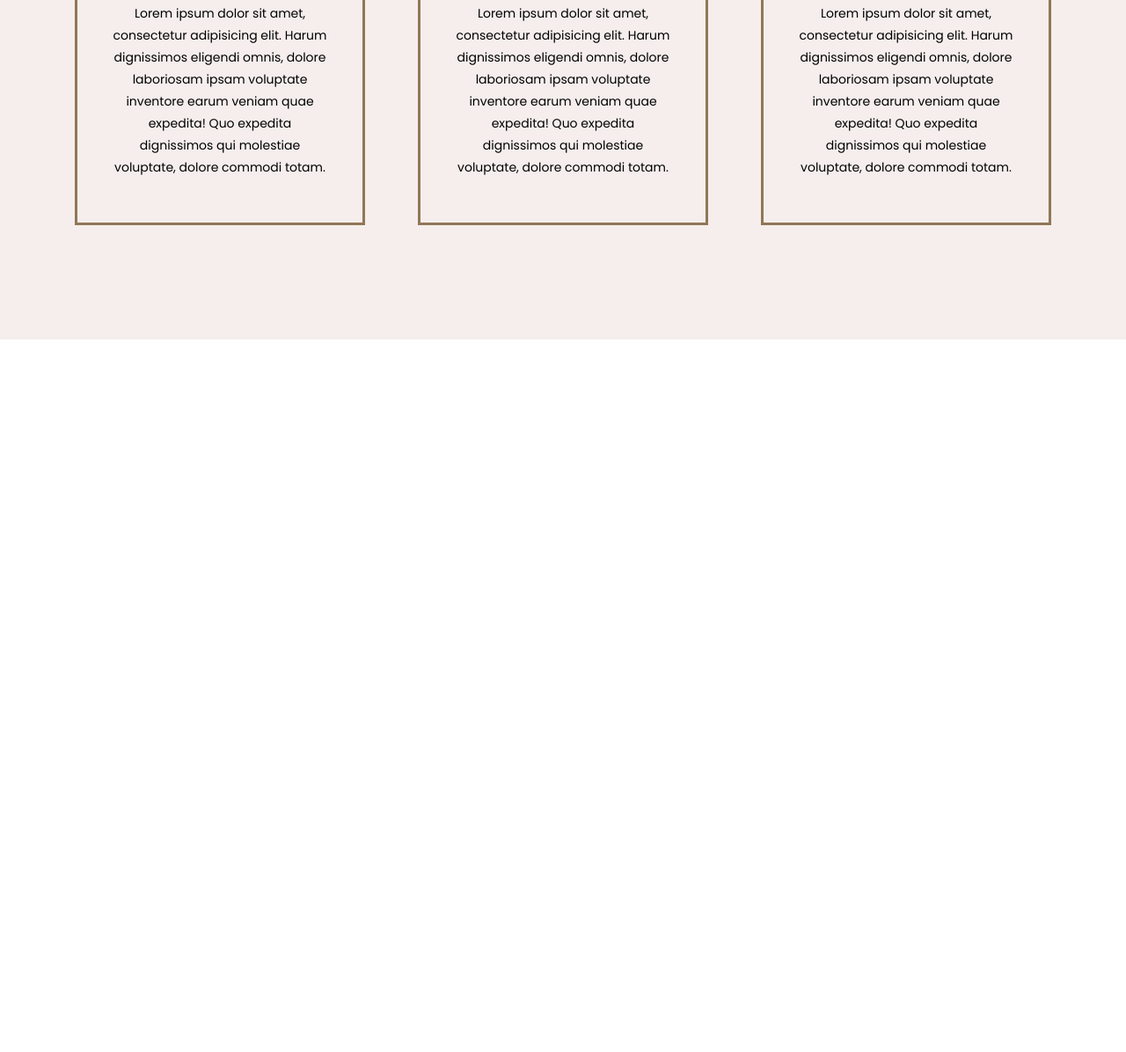
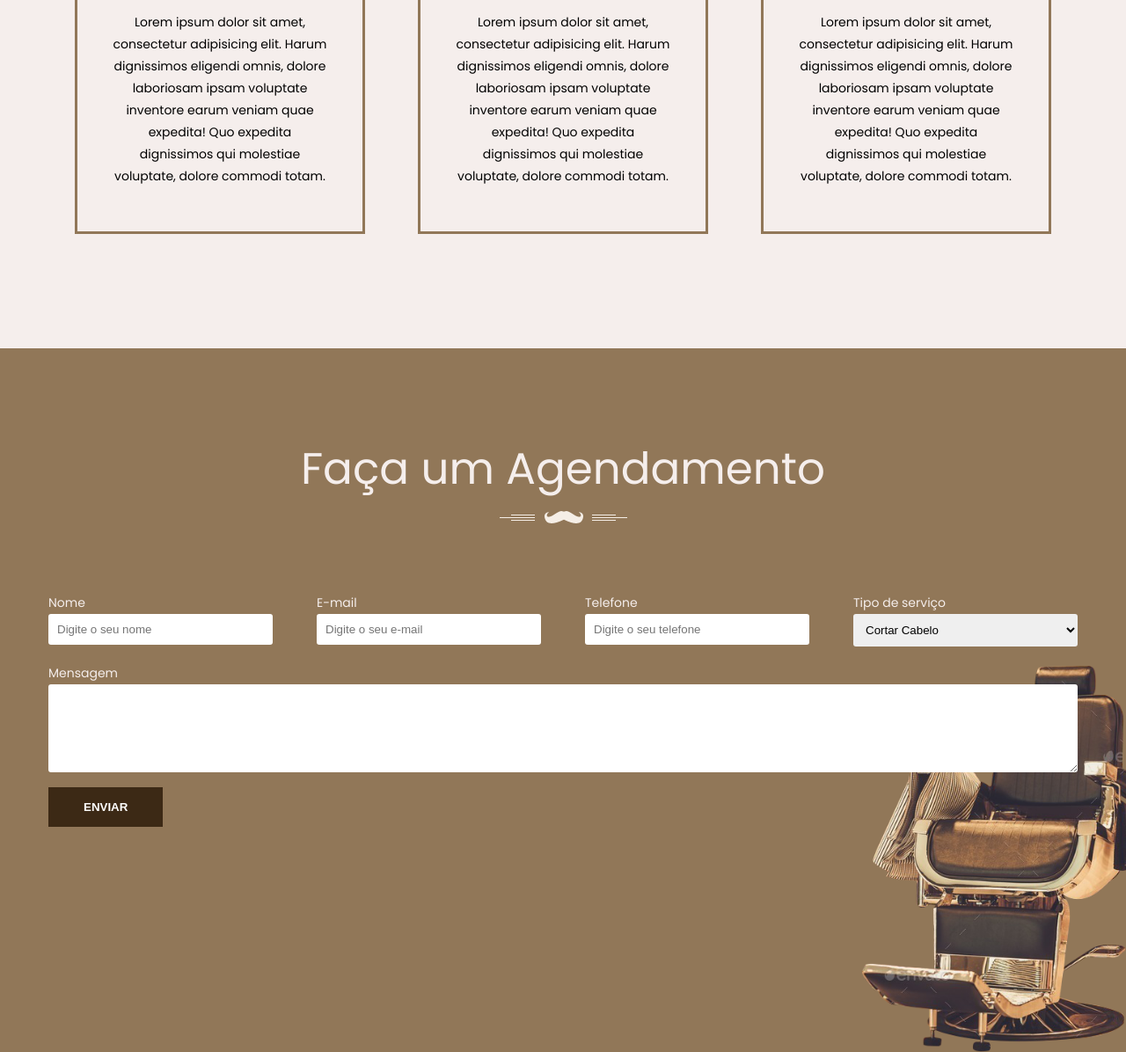
Before and after one commit to arqpatrick/barbershop, a plain HTML site: page index.html in a window 1280 px wide. Shown: the part 2060-3256 px from the top of the page at 88% size. Before the commit the page ends 2446 px from the top, so only its background shows below. Drawn offline with Linux system fonts and the light colour scheme.

Commit message:
appointment

```diff
--- a/css/style.css
+++ b/css/style.css
@@ -219,6 +219,7 @@ body {
   color: var(--color-secondary);
   font-weight: 400;
   font-size: 50px;
+  margin-bottom: 10px;
 }
 
 .services .boxes {
@@ -243,3 +244,80 @@ body {
   font-size: 14px;
   line-height: 25px;
 }
+
+/*****************
+*   APPOINTMENT
+******************/
+
+.appointment {
+  padding: 100px 0;
+  background-color: var(--color-primary);
+  height: 100vh;
+  background-image: url(../images/chair-ic.png);
+  background-repeat: no-repeat;
+  background-position: right bottom;
+  background-size: 300px;
+}
+
+.appointment h2 {
+  text-align: center;
+  color: var(--color-primary-light);
+  font-weight: 400;
+  font-size: 50px;
+  margin-bottom: 10px;
+}
+
+.appointment img {
+  margin: 0 auto;
+  display: block;
+}
+
+.appointment form {
+  margin-top: 80px;
+}
+
+.appointment .personal-data {
+  display: flex;
+  justify-content: space-between;
+  margin-bottom: 20px;
+}
+
+.appointment .input-wrapper {
+  width: 100%;
+  margin-right: 50px;
+}
+
+.appointment .input-wrapper:last-of-type {
+  margin-right: 0;
+}
+
+.appointment label {
+  display: block;
+  font-size: 14px;
+  margin-bottom: 2px;
+  color: var(--color-primary-light);
+}
+
+.appointment .personal-data input,
+.appointment .personal-data select,
+.appointment textarea {
+  padding: 10px;
+  outline: none;
+  border: none;
+  width: 100%;
+  border-radius: 3px;
+}
+
+.appointment textarea {
+  height: 100px;
+}
+
+.appointment button {
+  background-color: var(--color-secondary);
+  color: white;
+  padding: 15px 40px;
+  border: none;
+  margin-top: 10px;
+  text-transform: uppercase;
+  font-weight: bold;
+}
--- a/index.html
+++ b/index.html
@@ -127,5 +127,44 @@
     </div>
   </section>
 
+  <section class="appointment">
+    <div class="container">
+      <h2>Faça um Agendamento</h2>
+      <img src="/images/heading-ic-white.png" alt="Faça um Agendamento">
+
+      <form action="">
+        <div class="personal-data">
+          <div class="input-wrapper">
+            <label for="">Nome</label>
+            <input type="text" placeholder="Digite o seu nome">
+          </div>
+          <div class="input-wrapper">
+            <label for="">E-mail</label>
+            <input type="text" placeholder="Digite o seu e-mail">
+          </div>
+          <div class="input-wrapper">
+            <label for="">Telefone</label>
+            <input type="text" placeholder="Digite o seu telefone">
+          </div>
+          <div class="input-wrapper">
+            <label for="">Tipo de serviço</label>
+            <select name="" id="">
+              <option value="">Cortar Cabelo</option>
+              <option value="">Cortar Cabelo/Barba</option>
+            </select>
+          </div>
+        </div>
+
+        <div class="input-wrapper">
+          <label for="">Mensagem</label>
+          <textarea name="" id=""></textarea>
+        </div>
+
+        <button>Enviar</button>
+
+      </form>
+    </div>
+  </section>
+
 </body>
 </html>
```
